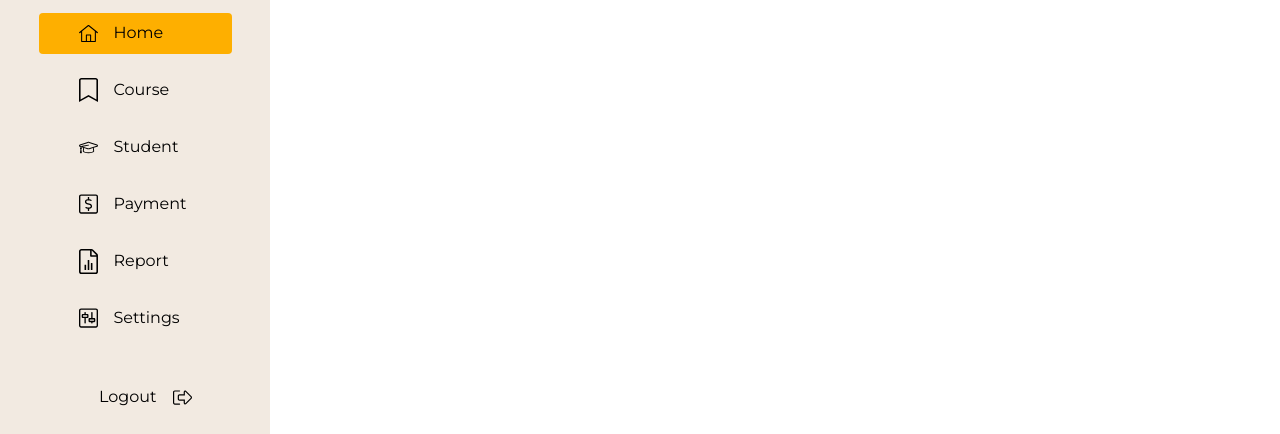
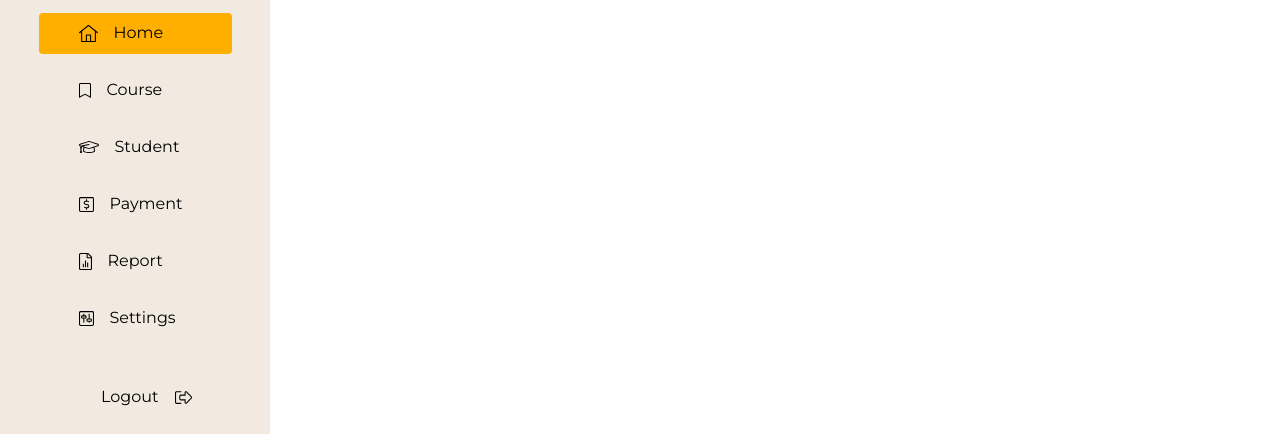
Before and after one commit to yunustaha/student-app, a Next.js app: page /dashboard in a window 1280 px wide. Shown: the part 363-797 px from the top of the page. Built offline with nearby package versions, Linux system fonts and the light colour scheme.

Commit message:
nav items fixed.

```diff
--- a/src/components/navbar/NavItem.tsx
+++ b/src/components/navbar/NavItem.tsx
@@ -1,23 +1,22 @@
 import classNames from 'classnames'
-import Image from 'next/image'
 import Link from 'next/link'
 import React from 'react'
 import { usePathname } from 'next/navigation';
 
 type NavItemProps = {
     className?: string,
-    src: string,
+    icon: React.ReactNode,
     label: string,
-    logoRight?: boolean,
+    iconRight?: boolean,
     href: string
 }
 
-const NavItem: React.FC<NavItemProps> = ({ className, src, label, logoRight, href }) => {
+const NavItem: React.FC<NavItemProps> = ({ className, icon, label, iconRight, href }) => {
     const pathName = usePathname();
 
     return (
-        <Link href={href} className={classNames('flex items-center pl-10 gap-x-4 w-[193px] h-[41px] cursor-pointer rounded', logoRight && 'flex-row-reverse pl-0 pr-10', pathName == href && 'bg-student-orange', className)} >
-            <Image src={src} height={17} width={19} alt={label} />
+        <Link href={href} className={classNames('flex items-center pl-10 gap-x-4 w-[193px] h-[41px] cursor-pointer rounded', iconRight && 'flex-row-reverse pl-0 pr-10', pathName == href && 'bg-student-orange', className)} >
+            {icon}
             <div>{label}</div>
         </Link>
     )
--- a/src/components/navbar/Navbar.tsx
+++ b/src/components/navbar/Navbar.tsx
@@ -2,7 +2,7 @@ import React from 'react'
 import Image from "next/image";
 import Logo from "../../components/Logo";
 import NavItem from "../../components/navbar/NavItem";
-import { Close } from '../Icons';
+import { Bookmark, Close, FileChartLine, GraduationCap, HomeLogo, SignOutAlt, SlidersSquare, UsdSquare } from '../Icons';
 
 type NavbarProps = {
     isOpen: boolean,
@@ -19,14 +19,14 @@ const Navbar: React.FC<NavbarProps> = ({ isOpen, setIsOpen }) => {
             <div className="text-lg font-bold ">John Doe</div>
             <div className="text-student-orange text-sm font-medium ">Admin</div>
             <nav className="flex flex-col gap-y-4 ">
-                <NavItem href={'/dashboard'} src='/home-logo.svg' label='Home' />
-                <NavItem href={'/course'} src='/bookmark.svg' label='Course' />
-                <NavItem href={'/students'} src='/graduation-cap.svg' label='Student' />
-                <NavItem href={'/payment'} src='/usd-square.svg' label='Payment' />
-                <NavItem href={'/report'} src='/file-chart-line.svg' label='Report' />
-                <NavItem href={'/settings'} src='/sliders-v-square.svg' label='Settings' />
+                <NavItem href={'/dashboard'} icon={<HomeLogo/>} label='Home' />
+                <NavItem href={'/course'} icon={<Bookmark/>} label='Course' />
+                <NavItem href={'/students'} icon={<GraduationCap/>} label='Student' />
+                <NavItem href={'/payment'} icon={<UsdSquare/>} label='Payment' />
+                <NavItem href={'/report'} icon={<FileChartLine/>} label='Report' />
+                <NavItem href={'/settings'} icon={<SlidersSquare/>} label='Settings' />
             </nav>
-            <NavItem href={'/'} src='/sign-out-alt.svg' label='Logout' logoRight className="" />
+            <NavItem href={'/'} icon={<SignOutAlt/>} label='Logout' iconRight className="" />
         </div>
     )
 }
```
